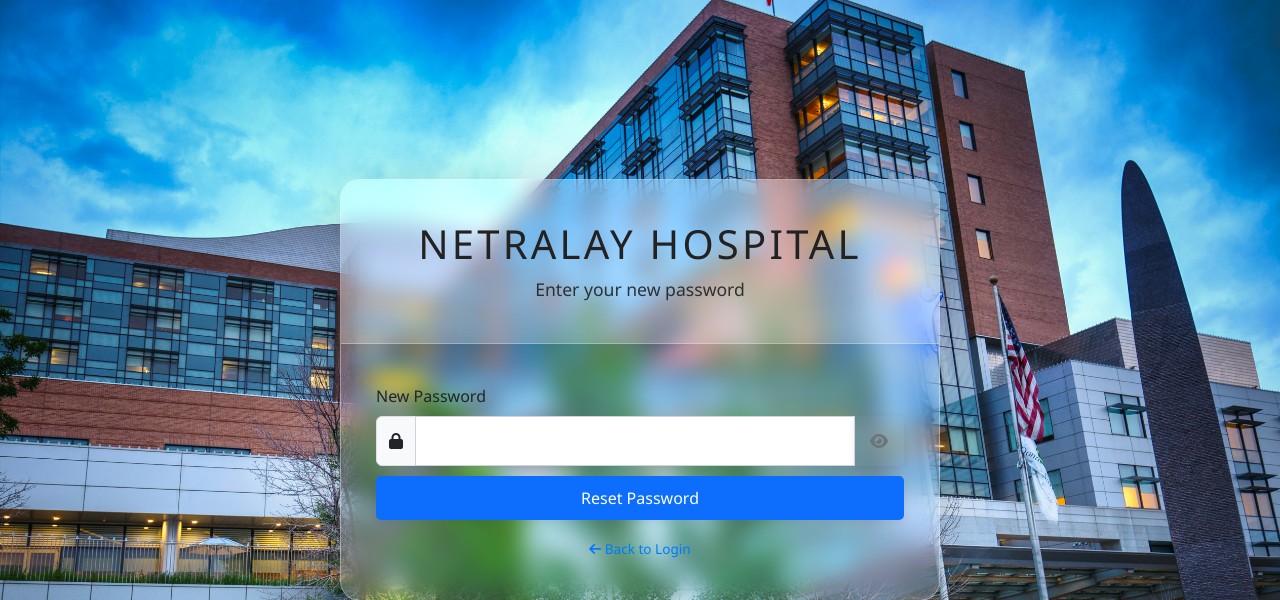
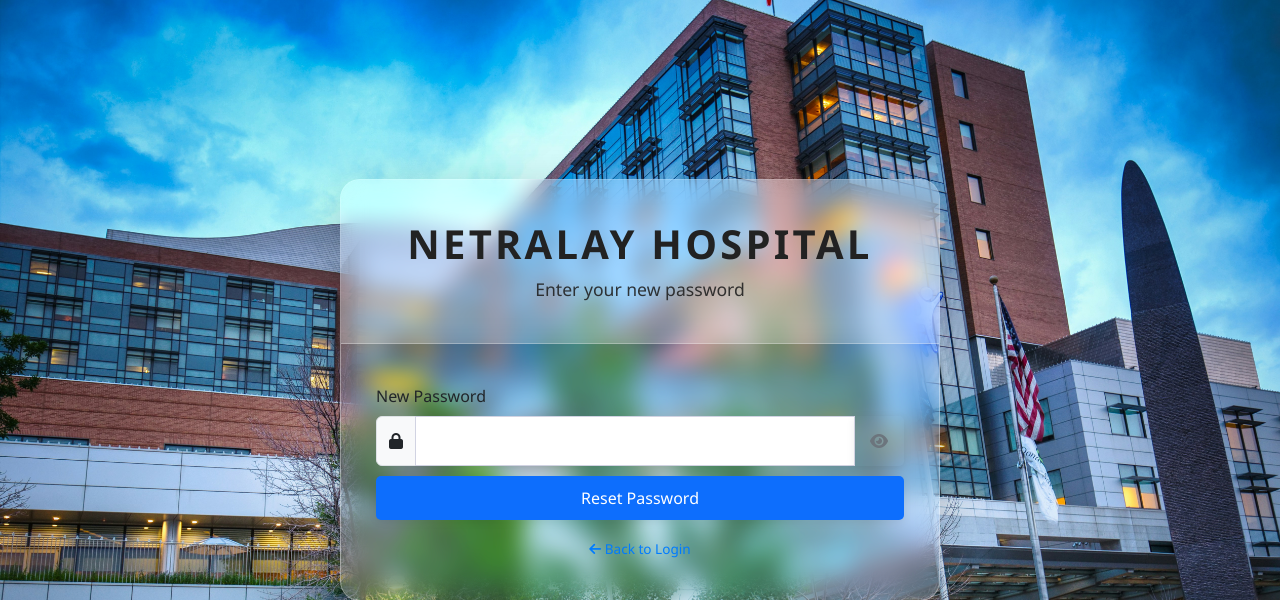
Before and after one commit to MRIGANKA-GUHA/Netralay-hospital, a PHP site: page /netralay-hospital/reset-password.php in a window 1280 px wide. Shown: the top 600 px of the page. Run offline with PHP 8.4, Linux system fonts and the light colour scheme.

Commit message:
minor ui changes

```diff
--- a/forgot-password.php
+++ b/forgot-password.php
@@ -84,9 +84,10 @@ if ($_SERVER['REQUEST_METHOD'] == 'POST') {
     <link href="https://cdnjs.cloudflare.com/ajax/libs/font-awesome/6.4.0/css/all.min.css" rel="stylesheet">
     <link href="css/style.css" rel="stylesheet">
     <style>
-        .login-header h1 {
+       .login-header h1 {
             text-transform: uppercase;
             letter-spacing: 0.08em;
+            font-weight: bold;
         }
     </style>
 </head>
--- a/reset-password.php
+++ b/reset-password.php
@@ -59,6 +59,7 @@ if ($_SERVER['REQUEST_METHOD'] == 'POST') {
         .login-header h1 {
             text-transform: uppercase;
             letter-spacing: 0.08em;
+            font-weight: bold;
         }
     </style>
 </head>
```
